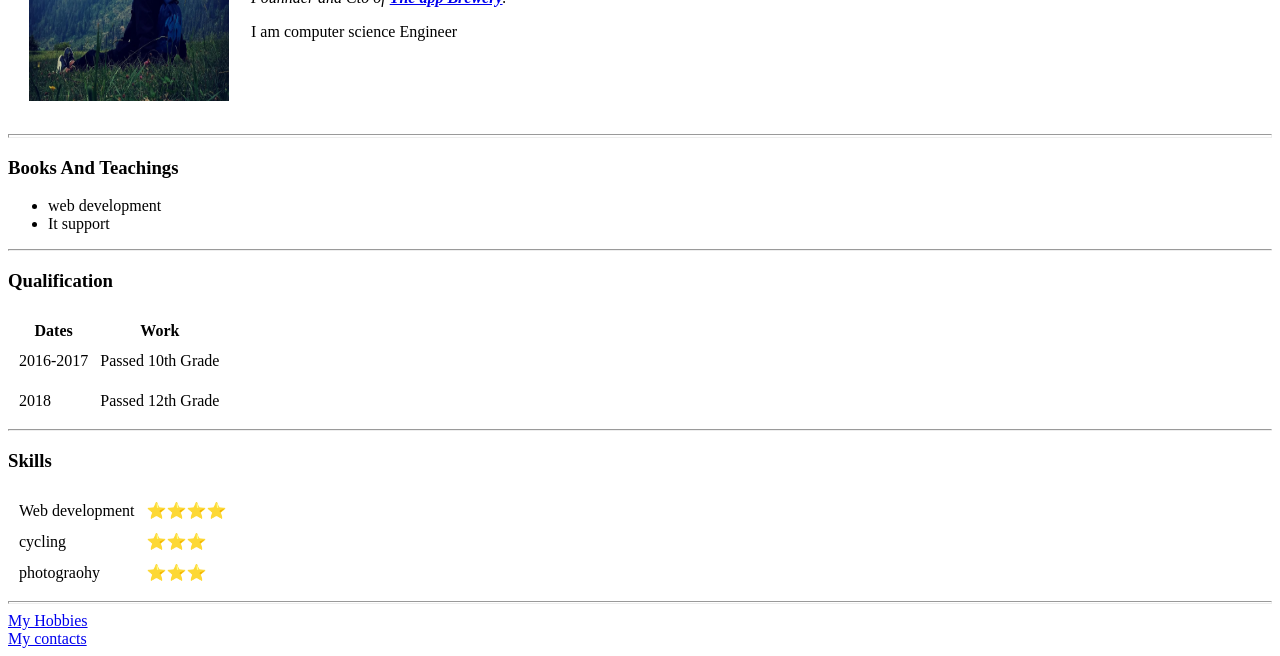
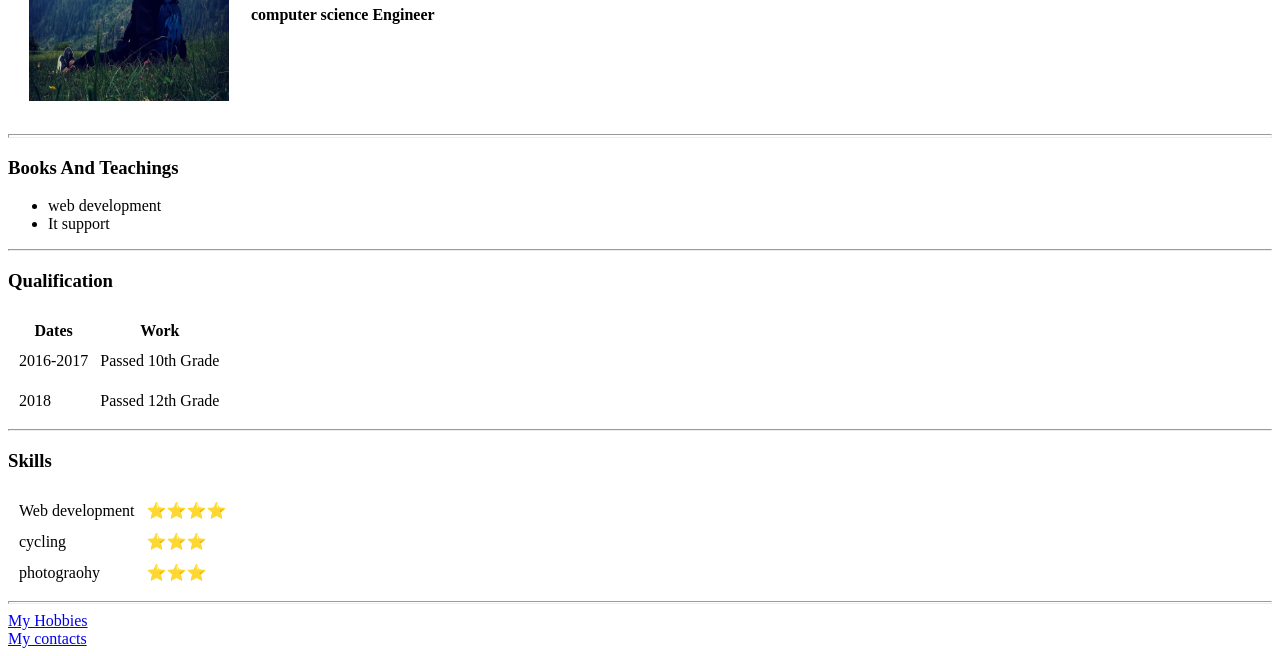
Before and after one commit to PirzadaHaris/cv, a plain HTML site: page index.html in a window 1280 px wide. Shown: the part 168-824 px from the top of the page. Drawn offline with Linux system fonts and the light colour scheme.

Commit message:
Update index.html

```diff
--- a/index.html
+++ b/index.html
@@ -12,8 +12,7 @@
       <td><img src ="images/haris.jpg" alt="Haris's profile Pic"
       style="width:200px;height:240px;"></td>
       <td>  <h1>Haris Pir</h1>
-        <p><em>Founnder and Cto of<strong> <a href="https://www.appbrewery.co/">The app Brewery</a></strong>.</em></p>
-        <p>I am computer science Engineer</p></td>
+        <p><strong>computer science Engineer</strong></p></td>
     </tr>
   </table>
   <hr size="4">
```
